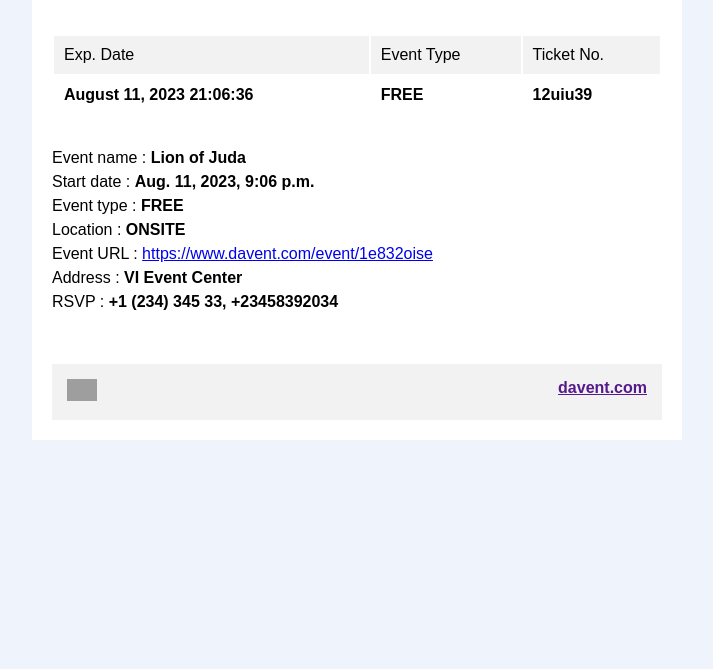
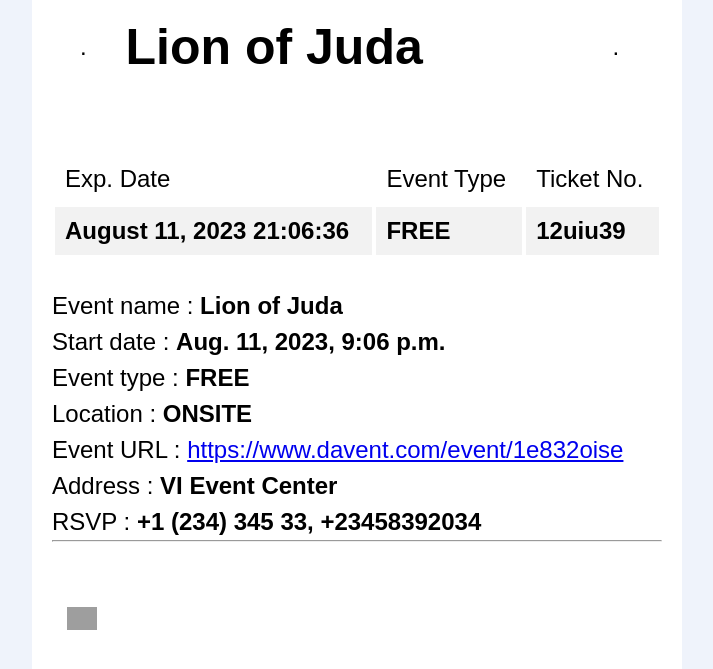
Before and after one commit to funsojoba/davent, a Django app: page /template/ in a window 1280 px wide. Shown: the part 228-897 px from the top of the page, without its empty margins (283-996 px from the left). Before the commit the page ends 668 px from the top, so only its background shows below. Run offline with Django 4.2, Linux system fonts and the light colour scheme; parts of the project's set-up code (start-up, migrations or seed data) failed here and were passed over; grey boxes are pictures that could not be loaded.

Commit message:
Finished up on PDF template

```diff
--- a/event/templates/ticket_pdf.html
+++ b/event/templates/ticket_pdf.html
@@ -8,70 +8,48 @@
     <link rel="preconnect" href="https://fonts.gstatic.com" crossorigin>
     <title>Document</title>
     <style>
-        *{
-            font-family: sans-serif;
-            box-sizing: border-box;
-            padding:0;
-            margin:0;
-        }
-        @font-face {
-            font-family: sans-serif;
-            }
-
-        body {
-            background-color: #EFF3FB;
-        }
-        .container {
-            padding: 20px;
-            background: #fff;
-            max-width: 650px;
-            margin: auto;
-        }
+        *{font-family: sans-serif;box-sizing: border-box;padding:0;margin:0;}
+        @font-face {font-family: sans-serif;}
+        body {background-color: #EFF3FB;}
+        .container {padding: 20px;background: #fff;max-width: 650px;margin: auto;}
         .container .header{
             display:flex;
             justify-content:center;
             align-items:center;
-            background: url("https://res.cloudinary.com/ddl2pf4qh/image/upload/v1685828058/davent/BG_White_ojilrh.jpg");
-            background-size:cover;
-            margin-bottom:40px;
+            background: url("https://res.cloudinary.com/ddl2pf4qh/image/upload/v1685828058/davent/BG_White_ojilrh.jpg");background-size:cover;margin-bottom:40px;
             }
-        table{
-            width:100%;
-            margin-bottom:30px;
+        table{width:100%;margin-bottom:30px;}
+        thead{background: #F2F2F2}
+        table td{
+            padding: 10px;
+            font-size:1.5em;
+            border: solid 1px #fff;
             }
-        table thead{
+        table tr{
+            background: #fff;
+        }
+        .bg{
             background: #F2F2F2;
         }
-        table td{
-            padding: 10px;
-        }
-
         .title{
             display:flex;
             justify-content:center;
-            align-items:center;
-            padding:15px;
-        }
+            align-items:center;padding:15px;}
         h1{
             display:inline-block;
             text-align:center;
-        }
-        .image{
-            width:150px;
-        }
-        img{
-            width:100%
-        }
+            font-size:50px}
+        .image{width:150px;}
+        img{width:100%}
         .info p{
             line-height:1.5em;
+            font-size:1.5em;
             }
         .footer{
-            background: #F2F2F2;
             padding:15px;
             display:flex;
             justify-content:space-between;
-            margin-top:50px;
-        }
+            margin-top:50px;}
         .footer .image{
             width:30px;
             }
@@ -80,23 +58,37 @@
 <body>
     <div class="container">
         <div class="header">
-            <div class="image">
+            <table>
+                <tr>
+                    <td>.</td>
+                    <td class="image">
                         <img src="https://res.cloudinary.com/ddl2pf4qh/image/upload/v1685828055/davent/logo_dark_uq5nzj.png" alt="Davent Logo">
-            </div>
+                    </td>
+                    <td>.</td>
+                </tr>
+            </table>
         </div>
         <div class="title">
+            <table>
+                <tr>
+                    <td>.</td>
+                    <td>
                         <h1>{{event_name}}</h1>
+                    </td>
+                    <td>.</td>
+                </tr>
+            </table>
         </div>
         <br>
 
         <table style="font-family: sans-serif;">
-            <thead>
+            <thead class="bg">
                 <td>Exp. Date</td>
                 <td>Event Type</td>
                 <td>Ticket No.</td>
             </thead>
             <tbody class="table-body">
-                <tr>
+                <tr class="bg">
                   <td><b>{{expiry_date | date:"F d, Y H:i:s"}}</b></td>
                   <td><b>{{event_type}}</b></td>
                   <td><b>{{ticket_number}}</b></td>
@@ -119,15 +111,15 @@
                     <p>RSVP : <b>{{rsvp}} </p>
                 {% endif %}
         </div>
+
+        <hr>
         <div class="footer">
             <div class="image">
+                <a href="{{base_url}}">
                     <img src="https://res.cloudinary.com/ddl2pf4qh/image/upload/v1685833419/davent/Logo_D_gti4fc.png"/>
-            </div>
-            <div class="footer-text">
-                <a href="{{base_url}}">davent.com</a>
+                </a>
             </div>
         </div>
     </div>
-
 </body>
 </html>
--- a/event/utils.py
+++ b/event/utils.py
@@ -26,7 +26,6 @@ def generate_pdf(request):
     response['Content-Disposition'] = 'attachment; filename="Report.pdf"'
 
     html = render_to_string(template_path, {'report': report})
-    print (html)
 
     pisaStatus = pisa.CreatePDF(html, dest=response)
 
--- a/event/views.py
+++ b/event/views.py
@@ -1,3 +1,6 @@
+import os
+import uuid
+from django.conf import settings
 from drf_yasg.utils import swagger_auto_schema
 from rest_framework import status, viewsets
 from rest_framework.decorators import action
@@ -27,6 +30,7 @@ from helpers.event_ticket import download_as_pdf_view
 from django.shortcuts import render
 from django.http import HttpResponse
 from django.template.loader import render_to_string
+from django.template.loader import get_template
 from weasyprint import HTML
 
 import tempfile
@@ -197,6 +201,7 @@ class AdminEventViewSet(viewsets.ViewSet):
         operation_description="Create Event",
         operation_summary="Create Event",
         tags=["Event-Admin"],
+        request_body=serializers.CreateEventSerializer
     )
     def create(self, request):
         serializer = serializers.CreateEventSerializer(data=request.data)
@@ -236,6 +241,7 @@ class AdminEventViewSet(viewsets.ViewSet):
         operation_description="Admin registers users for an event",
         operation_summary="Admin registers users for an event",
         tags=["Event-Admin"],
+        request_body=serializers.AdminRegisterUserSerializer
     )
     @action(
         detail=False, methods=["post"], url_path="(?P<pk>[a-z,A-Z,0-9]+)/register-users"
@@ -258,6 +264,7 @@ class AdminEventViewSet(viewsets.ViewSet):
         operation_description="Set event status",
         operation_summary="Set event status",
         tags=["Event-Admin"],
+        request_body=serializers.AdminSetEventStatusSerializer
     )
     @action(detail=False, methods=["post"], url_path="(?P<pk>[a-z,A-Z,0-9]+)/status")
     def set_event_status(self, request, pk):
@@ -279,6 +286,7 @@ class AdminEventViewSet(viewsets.ViewSet):
         operation_description="Update event",
         operation_summary="Update event",
         tags=["Event-Admin"],
+        request_body=serializers.UodateEventSerializer
     )
     def partial_update(self, request, pk=None):
         serializer = serializers.UodateEventSerializer(data=request.data)
@@ -309,6 +317,7 @@ class AdminEventViewSet(viewsets.ViewSet):
         operation_description="Admin send email to users",
         operation_summary="Admin send email to users",
         tags=["Event-Admin"],
+        request_body=serializers.SendEmailSerializer
     )
     @action(
         detail=False, methods=["post"], url_path="(?P<pk>[a-z,A-Z,0-9]+)/send-email"
@@ -336,6 +345,7 @@ class AdminEventViewSet(viewsets.ViewSet):
         operation_description="Check in users",
         operation_summary="Check in users",
         tags=["Event"],
+        request_body=serializers.CheckInSerializer
     )
     @action(detail=False, methods=["POST"], url_path="(?P<pk>[a-z,A-Z,0-9]+)/check-in")
     def check_in_user(self, request, pk):
@@ -390,6 +400,7 @@ class EventCategoryViewSet(viewsets.ViewSet):
         operation_description="Create Event Category",
         operation_summary="Create Event Category",
         tags=["Event Category"],
+        request_body=serializers.EventCategorySerializer
     )
     def create(self, request):
         serializer = serializers.EventCategorySerializer(data=request.data)
@@ -478,16 +489,18 @@ def generate_pdf_2(request):
         "event_address": event.address,
         "rsvp": event.rsvp
     }
-    """
+
 
     response = HttpResponse(content_type='application/pdf')
-    response['Content-Disposition'] = 'attachment; filename="Report.pdf"'
+    file_name = f"{uuid.uuid4().hex}.pdf"
+    response['Content-Disposition'] = f'attachment; filename="{file_name}"'
 
-    html = render_to_string(template_path, report)
+    _html = render_to_string(template_path, report)
 
-    pisaStatus = pisa.CreatePDF(html, dest=response, getSize=100)
+    pisaStatus = pisa.CreatePDF(_html, dest=response, getSize=100)
+    # pisaStatus = pisa.CreatePDF(html, dest=response, getSize=100)
 
-    return response """
+    return response
 
-    from event.utils import download_as_pdf_view
-    return download_as_pdf_view(report, template_path)
+    # from event.utils import download_as_pdf_view
+    # return download_as_pdf_view(report, template_path)
```
Lines whose indentation alone changed are shown as unchanged.
